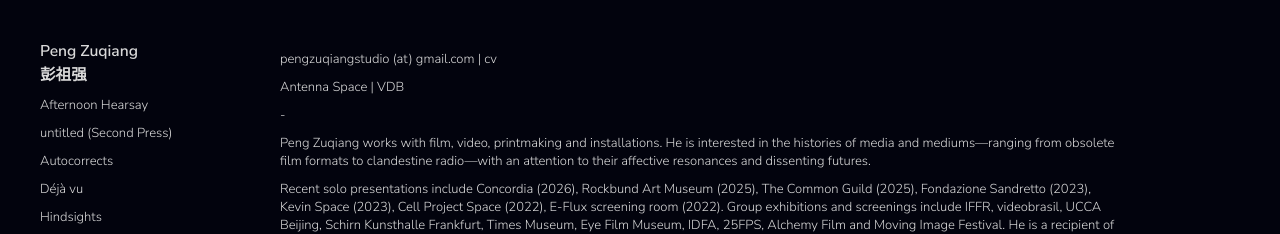
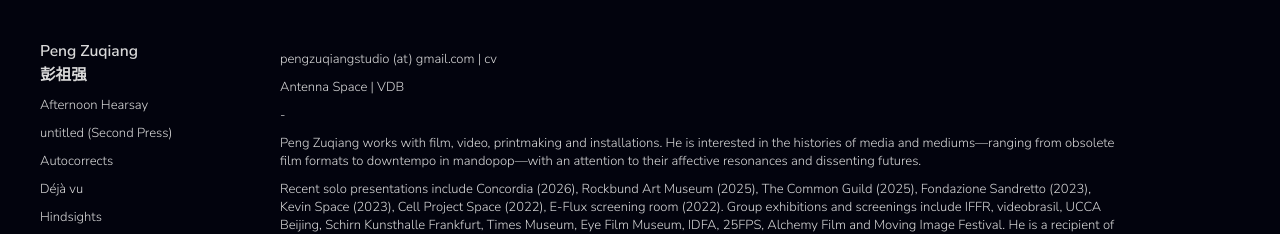
Before and after one commit to JAWeiss89/zuqiangPortfolioReact, a React (Create React App) app: page /info in a window 1280 px wide. Shown: the top 234 px of the page. Built offline with nearby package versions, Linux system fonts and the light colour scheme.

Commit message:
Update Info.js

```diff
--- a/src/Info.js
+++ b/src/Info.js
@@ -9,7 +9,7 @@ const Info = ({hideNav}) => {
             <p><a href="http://antenna-space.com/en/artists/pengzuqiang/">Antenna Space</a> | <a href="https://vdb.org/artists/peng-zuqiang">VDB</a></p>
 
             <p>-</p>
-            <p>Peng Zuqiang works with film, video, printmaking and installations. He is interested in the histories of media and mediums—ranging from obsolete film formats to clandestine radio—with an attention to their affective resonances and dissenting futures.
+            <p>Peng Zuqiang works with film, video, printmaking and installations. He is interested in the histories of media and mediums—ranging from obsolete film formats to downtempo in mandopop—with an attention to their affective resonances and dissenting futures.
 </p>
             {/* <p>Zuqiang‘s works have been shown at exhibitions and festivals internationally including Antimatter, Dok Leipzig, Open City Documentary Festival, Connecting Space in Hong Kong, and Museum of Fine Arts, Houston. He has received fellowships and residencies from the MacDowell, Skowhegan, True/False Film Festival, and the Core Program. Zuqiang is part of the film collective Fish in a Pot 🐠.</p> */}
             {/* <p>Zuqiang’s works have been shown at exhibitions and festivals internationally including Antimatter, Open City Documentary Festival, IDFA, UCCA Beijing, and Museum of Fine Arts, Houston. He has received fellowships and residencies from the MacDowell, Skowhegan, the Core Program and the Lighthouse Works. He received the ‘Jury Special Prize’ from the 8th Huayu Youth Award, and a ‘Special Mention’ from Festival Film Dokumenter, Yogyakarta for his first feature film.</p> */}
```
